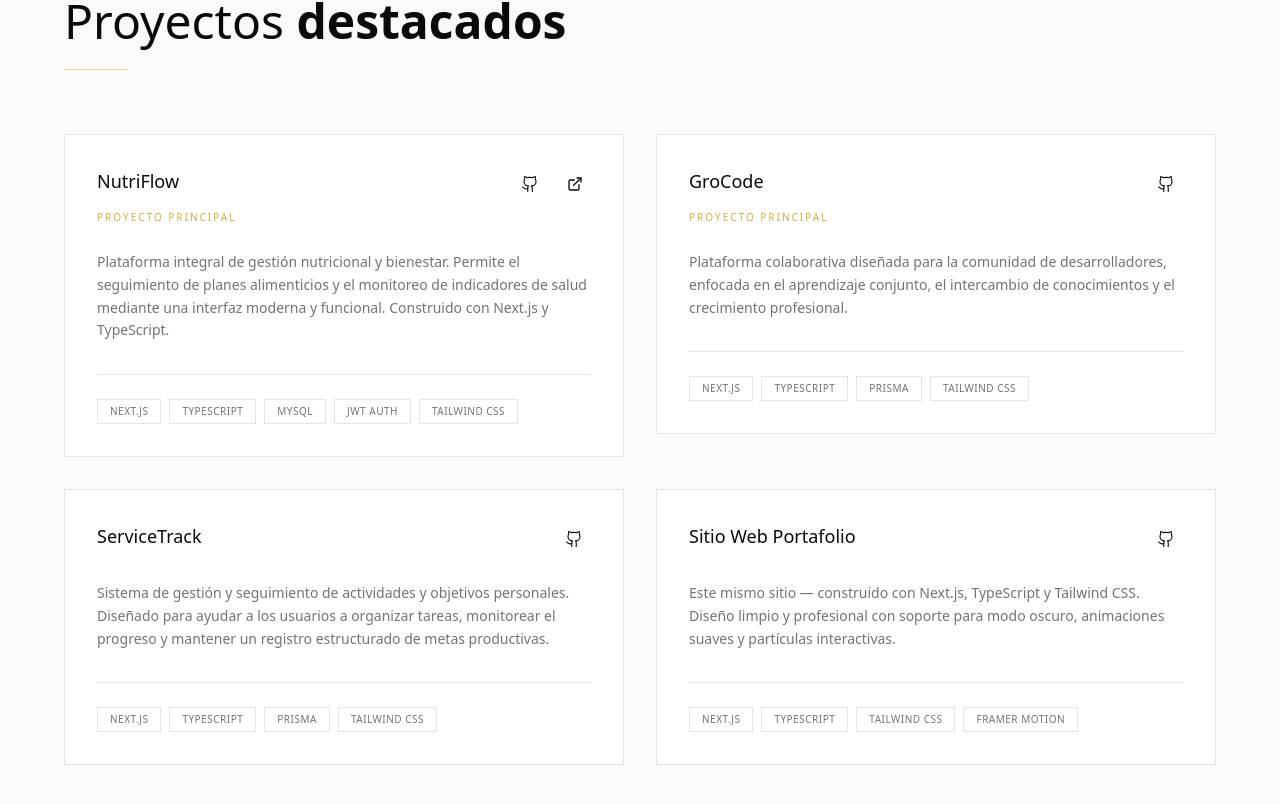
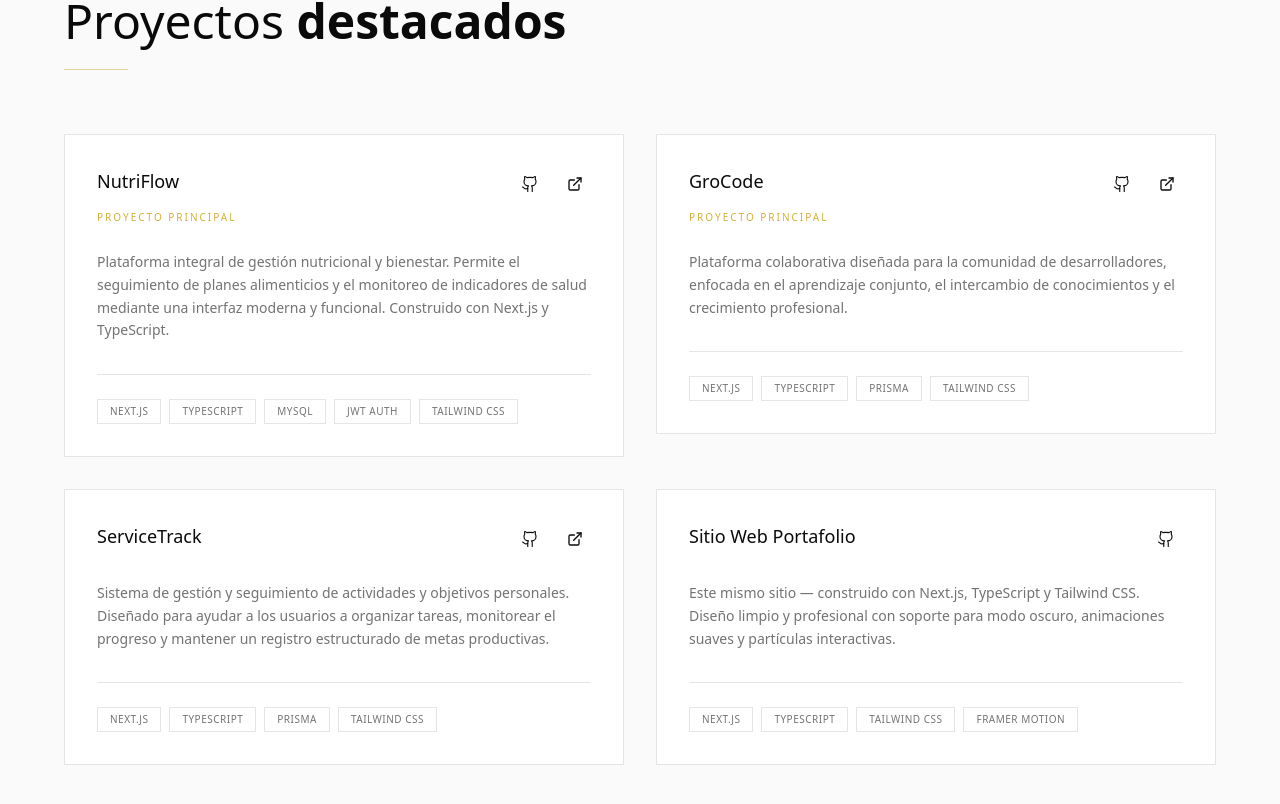
Before and after one commit to AngelSalazar-dev/angelsalazar-dev.github.io, a Next.js app: page / in a window 1280 px wide. Shown: the part 3788-4592 px from the top of the page. Built offline with nearby package versions, Linux system fonts and the light colour scheme.

Commit message:
feat: add live demo links for GroCode and ServiceTrack

```diff
--- a/src/app/components/Projects.tsx
+++ b/src/app/components/Projects.tsx
@@ -34,7 +34,7 @@ export default function Projects() {
         desc: "Plataforma colaborativa diseñada para la comunidad de desarrolladores, enfocada en el aprendizaje conjunto, el intercambio de conocimientos y el crecimiento profesional.",
         tech: ["Next.js", "TypeScript", "Prisma", "Tailwind CSS"],
         github: "https://github.com/AngelSalazar-dev/GroCode",
-        live: "#",
+        live: "https://grocode.vercel.app/",
         featured: true,
       },
       {
@@ -42,7 +42,7 @@ export default function Projects() {
         desc: "Sistema de gestión y seguimiento de actividades y objetivos personales. Diseñado para ayudar a los usuarios a organizar tareas, monitorear el progreso y mantener un registro estructurado de metas productivas.",
         tech: ["Next.js", "TypeScript", "Prisma", "Tailwind CSS"],
         github: "https://github.com/AngelSalazar-dev/ServiceTrack",
-        live: "#",
+        live: "https://servicetrack-web.vercel.app/",
         featured: false,
       },
       {
@@ -68,7 +68,7 @@ export default function Projects() {
         desc: "Collaborative platform designed for the developer community, focused on shared learning, knowledge exchange, and professional growth.",
         tech: ["Next.js", "TypeScript", "Prisma", "Tailwind CSS"],
         github: "https://github.com/AngelSalazar-dev/GroCode",
-        live: "#",
+        live: "https://grocode.vercel.app/",
         featured: true,
       },
       {
@@ -76,7 +76,7 @@ export default function Projects() {
         desc: "Personal activity and goal tracking management system. Designed to help users organize tasks, monitor progress, and maintain a structured record of productive goals.",
         tech: ["Next.js", "TypeScript", "Prisma", "Tailwind CSS"],
         github: "https://github.com/AngelSalazar-dev/ServiceTrack",
-        live: "#",
+        live: "https://servicetrack-web.vercel.app/",
         featured: false,
       },
       {
@@ -102,7 +102,7 @@ export default function Projects() {
         desc: "Plataforma colaborativa projetada para a comunidade de desenvolvedores, focada no aprendizado conjunto, troca de conhecimento e crescimento profissional.",
         tech: ["Next.js", "TypeScript", "Prisma", "Tailwind CSS"],
         github: "https://github.com/AngelSalazar-dev/GroCode",
-        live: "#",
+        live: "https://grocode.vercel.app/",
         featured: true,
       },
       {
@@ -110,7 +110,7 @@ export default function Projects() {
         desc: "Sistema de gestão e acompanhamento de atividades e objetivos pessoais. Projetado para ajudar os usuários a organizar tarefas e monitorar o progresso de metas produtivas.",
         tech: ["Next.js", "TypeScript", "Prisma", "Tailwind CSS"],
         github: "https://github.com/AngelSalazar-dev/ServiceTrack",
-        live: "#",
+        live: "https://servicetrack-web.vercel.app/",
         featured: false,
       },
       {
@@ -136,7 +136,7 @@ export default function Projects() {
         desc: "Plateforme collaborative conçue pour la communauté des développeurs, axée sur l'apprentissage partagé, l'échange de connaissances et la croissance professionnelle.",
         tech: ["Next.js", "TypeScript", "Prisma", "Tailwind CSS"],
         github: "https://github.com/AngelSalazar-dev/GroCode",
-        live: "#",
+        live: "https://grocode.vercel.app/",
         featured: true,
       },
       {
@@ -144,7 +144,7 @@ export default function Projects() {
         desc: "Système de gestion et de suivi des activités et objectifs personnels. Conçu pour aider les utilisateurs à organiser leurs tâches et à suivre leurs progrès vers des objectifs productifs.",
         tech: ["Next.js", "TypeScript", "Prisma", "Tailwind CSS"],
         github: "https://github.com/AngelSalazar-dev/ServiceTrack",
-        live: "#",
+        live: "https://servicetrack-web.vercel.app/",
         featured: false,
       },
       {
```
